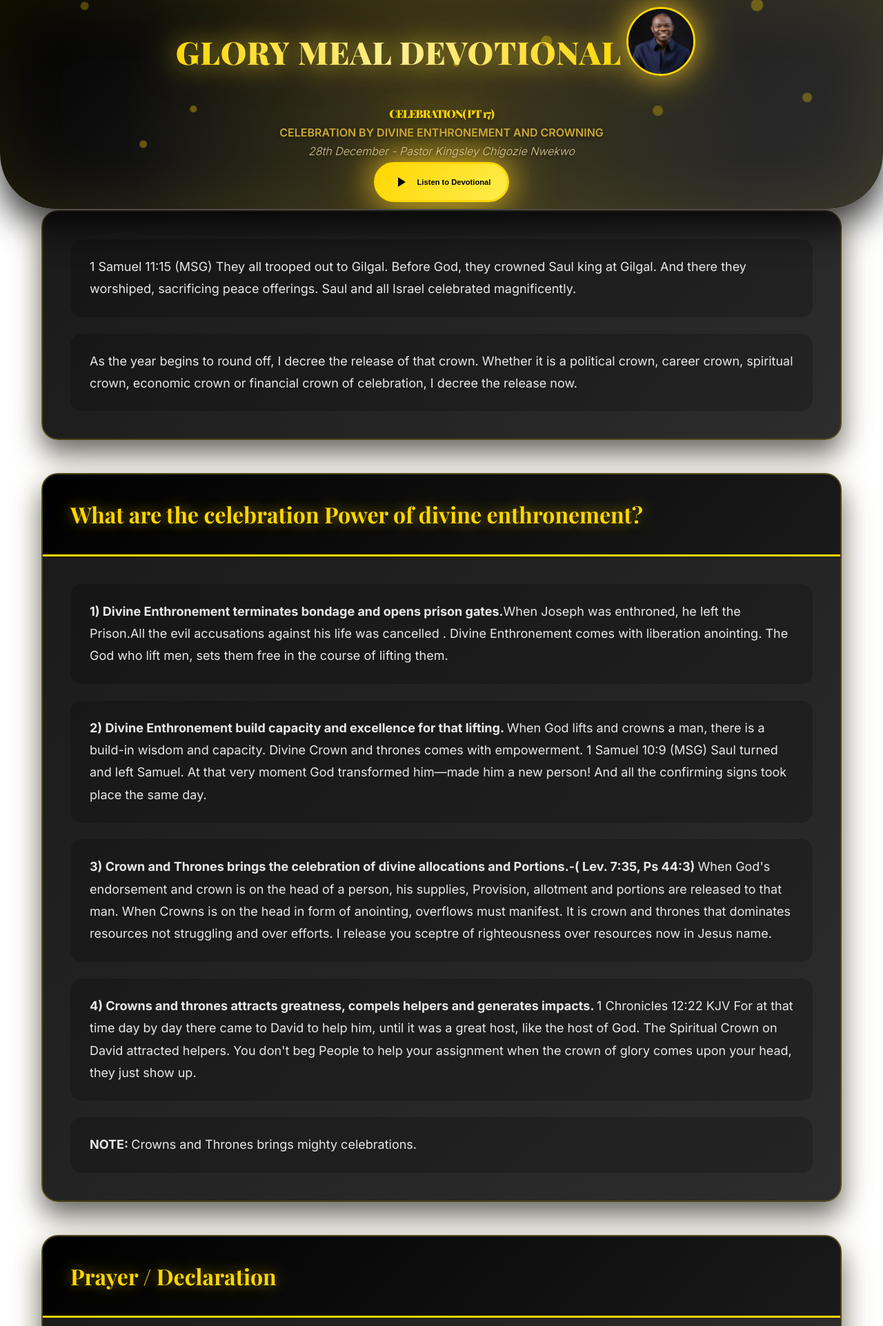
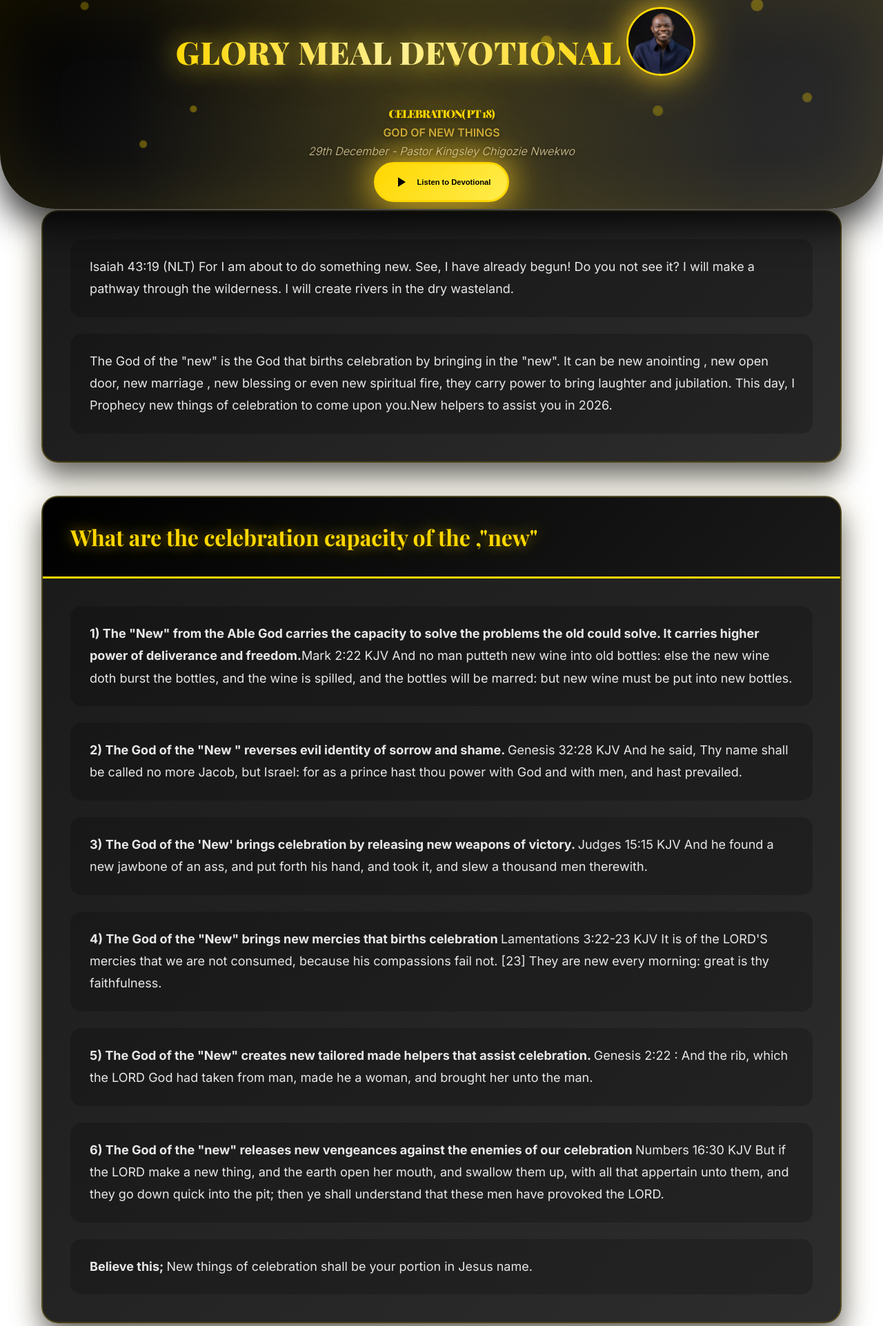
Before and after one commit to Improvisionwebber/DEVOTIONAL, a Django app: page / in a window 1280 px wide. Shown: the top 1923 px of the page at 69% size. Run offline with Django 5.2, Linux system fonts and the light colour scheme.

Commit message:
subdomain

```diff
--- a/app/templates/index.html
+++ b/app/templates/index.html
@@ -864,13 +864,13 @@
          </div>
 
         <!-- Main Heading -->
-        <h1>CELEBRATION( PT  17)</h1>
+        <h1>CELEBRATION( PT  18)</h1>
 
         <!-- Subtitle -->
-        <h2>CELEBRATION BY DIVINE ENTHRONEMENT AND CROWNING</h2>
+        <h2> GOD OF NEW THINGS </h2>
 
         <!-- Scripture Reference -->
-        <p> 28th December - Pastor Kingsley Chigozie Nwekwo</p>
+        <p> 29th December - Pastor Kingsley Chigozie Nwekwo</p>
 
         <!-- Play/Pause Button -->
         <button id="play-btn" class="btn btn-primary" onclick="togglePlayPause()">
@@ -890,8 +890,8 @@
       <!-- Card 1: Wind of the Spirit -->
       <div class="card" data-card="0">
         <div class="card-content">
-          <p data-paragraph="0">1 Samuel 11:15 (MSG)  They all trooped out to Gilgal. Before God, they crowned Saul king at Gilgal. And there they worshiped, sacrificing peace offerings. Saul and all Israel celebrated magnificently. </p>
-          <p data-paragraph="1">As the year begins to round off, I decree the release of that crown. Whether it is a political crown, career crown, spiritual crown, economic crown or financial crown of celebration, I decree the release now.</p>
+          <p data-paragraph="0">Isaiah 43:19 (NLT)  For I am about to do something new. See, I have already begun! Do you not see it? I will make a pathway through the wilderness. I will create rivers in the dry wasteland. </p>
+          <p data-paragraph="1">The God of the "new" is the God that births celebration by bringing in the "new". It can be new anointing , new open door, new marriage , new blessing or even new spiritual fire, they carry power to bring laughter and jubilation. This day, I Prophecy new things of celebration to come upon you.New helpers to assist you in 2026.</p>
             {% comment %} <p data-paragraph="1">Numbers 11:32 KJV And the people stood up all that day, and all that night, and all the next day, and they gathered the quails: he that gathered least gathered ten homers: and they spread them all abroad for themselves round about the camp.  </p>  {% endcomment %}
            {% comment %} <h1 data-paragraph="1">What is outpouring of divinity and immortality?</h1> {% endcomment %}
            {% comment %} <p data-paragraph="1">Acts 12:11 ; And when Peter was come to himself, he said, Now I know of a surety, that the Lord hath sent his angel, and hath delivered me out of the hand of Herod, and from all the expectation of the people of the Jews. King Saul wanted to waste the life of David by the Hands of the Philistines, so he sent him to go and get 100 foreskins of his enemies the Philistines.  David went to war and killed 200 men and brought their foreskin to King Saul. 1 Sam 18:25-27. By  warrior capacity, David dominated that evil manipulation of King Saul. By Capacity, He became the Kings in law even though the Kings dislike and jealous him.  </p> {% endcomment %}
@@ -902,17 +902,18 @@
       <!-- Card 2: Benefits of Engaging the Four Winds -->
       <div class="card" data-card="1">
         <div class="card-header">
-          <h2 data-paragraph="1"> What are the celebration Power of divine enthronement?</h2>
+          <h2 data-paragraph="1">What are the celebration capacity of the ,"new"</h2>
         </div>
         <div class="card-content">
-          <p data-paragraph="2"><strong>1) Divine Enthronement terminates bondage and opens prison gates.</strong>When Joseph was enthroned, he left the Prison.All the evil accusations against his life  was cancelled . Divine Enthronement comes with liberation anointing. The God who lift men, sets them free in the course of lifting them. </p>
+          <p data-paragraph="2"><strong>1) The "New" from the Able God carries the capacity to solve the problems the old could solve. It carries higher power of deliverance and freedom.</strong>Mark 2:22 KJV And no man putteth new wine into old bottles: else the new wine doth burst the bottles, and the wine is spilled, and the bottles will be marred: but new wine must be put into new bottles. </p>
 
-          <p data-paragraph="3"><strong>2) Divine Enthronement build capacity and excellence for that lifting. </strong> When God lifts and crowns a man, there is a build-in wisdom and capacity. Divine Crown and thrones comes with empowerment. 1 Samuel 10:9 (MSG)  Saul turned and left Samuel. At that very moment God transformed him—made him a new person! And all the confirming signs took place the same day.</p>
+          <p data-paragraph="3"><strong>2) The God of the "New " reverses evil identity of sorrow and shame. </strong>Genesis 32:28 KJV And he said, Thy name shall be called no more Jacob, but Israel: for as a prince hast thou power with God and with men, and hast prevailed.</p>
 
-          <p data-paragraph="4"><strong> 3) Crown and Thrones brings the celebration of divine allocations and Portions.-( Lev. 7:35, Ps 44:3) </strong>When God's endorsement and crown is on the head of a person, his supplies, Provision, allotment and portions are released to that man. When Crowns is on the head in form of anointing, overflows  must manifest. It is crown and thrones that dominates resources not struggling and over efforts. I release you sceptre of righteousness over resources now in Jesus name.  </p>
-          <p data-paragraph="5"><strong>4) Crowns and thrones attracts greatness, compels helpers and generates impacts. </strong>1 Chronicles 12:22 KJV For at that time day by day there came to David to help him, until it was a great host, like the host of God. The Spiritual Crown on David attracted helpers. You don't beg People to help your assignment when the crown of glory comes upon your head, they just show up. </p>
+          <p data-paragraph="4"><strong>3) The God of the 'New' brings celebration by releasing new weapons of victory. </strong>Judges 15:15 KJV And he found a new jawbone of an ass, and put forth his hand, and took it, and slew a thousand men therewith. </p>
+          <p data-paragraph="5"><strong>4) The God of the "New" brings new mercies that births celebration </strong>Lamentations 3:22-23 KJV It is of the LORD'S mercies that we are not consumed, because his compassions fail not. [23] They are new every morning: great is thy faithfulness. </p>
 
-          {% comment %} <p data-paragraph="6"><strong>  Fifthly, Thanksgiving brings divine backings, helps and presence.  </strong> 22] And ye shall be my people, and I will be your God. </p>  {% endcomment %}
+          <p data-paragraph="6"><strong>5) The God of the "New" creates new tailored made helpers that assist celebration. </strong>Genesis 2:22 : And the rib, which the LORD God had taken from man, made he a woman, and brought her unto the man. </p>
+          <p data-paragraph="6"><strong>6) The God of the "new" releases new vengeances against the enemies of our celebration </strong>Numbers 16:30 KJV But if the LORD make a new thing, and the earth open her mouth, and swallow them up, with all that appertain unto them, and they go down quick into the pit; then ye shall understand that these men have provoked the LORD.  </p>
           {% comment %} <p data-paragraph="7">2 Peter 1:17 For he received from God the Father honour and glory, when there came such a voice to him from the excellent glory, This is my beloved Son, in whom I am well pleased.</p> {% endcomment %}
          {% comment %} <p data-paragraph="8"><strong>6) Celebration by Supernatural gathering is the dominion power of divine backing assigned to defend the heirs of salvation.  </strong>2 Kings 6:16 KJV And he answered, Fear not: for they that be with us are more than they that be with them.   </p> {% endcomment %}
           {% comment %} <p data-paragraph="8"><strong>7)  Divine Remembrance brings the celebration of answered prayers.</strong>Exodus 2:24 KJV And God heard their groaning, and God remembered his covenant with Abraham, with Isaac, and with Jacob.  </p> {% endcomment %}
@@ -920,7 +921,7 @@
           {% comment %} <p data-paragraph="8"><strong>9) Celebration by Rain is the celebration of harvest and reaping as the year rounds up.</strong>Isaiah 30:23 KJV Then shall he give the rain of thy seed, that thou shalt sow the ground withal; and bread of the increase of the earth, and it shall be fat and plenteous: in that day shall thy cattle feed in large pastures.  </p> {% endcomment %}
           {% comment %} <p data-paragraph="8"><strong>10) Celebration by Rain is the celebration by the goodness and glory of God. The rain manifests his goodness.</strong>Acts 14:17 KJV Nevertheless he left not himself without witness, in that he did good, and gave us rain from heaven, and fruitful seasons, filling our hearts with food and gladness.  </p> {% endcomment %}
 
-          <p data-paragraph="6"><strong>NOTE: </strong> Crowns and Thrones brings mighty celebrations.</p>
+          <p data-paragraph="6"><strong>Believe this; </strong>New things of celebration shall be your portion in Jesus name.</p>
         </div>
       </div>
 
@@ -930,7 +931,7 @@
           <h2 data-paragraph="7">Prayer / Declaration</h2>
         </div>
         <div class="card-content">
-          <p data-paragraph="7">OH LORD, RELEASE THE CROWN OF GREATNESS UPON MY LIFE IN JESUS NAME</p>
+          <p data-paragraph="7">DECLARE WITH ME! I REJECT THE OLD, I CALL FORTH MY NEW THINGS OF CELEBRATION IN JESUS NAME</p>
         </div>
       </div>
     </main>
```
